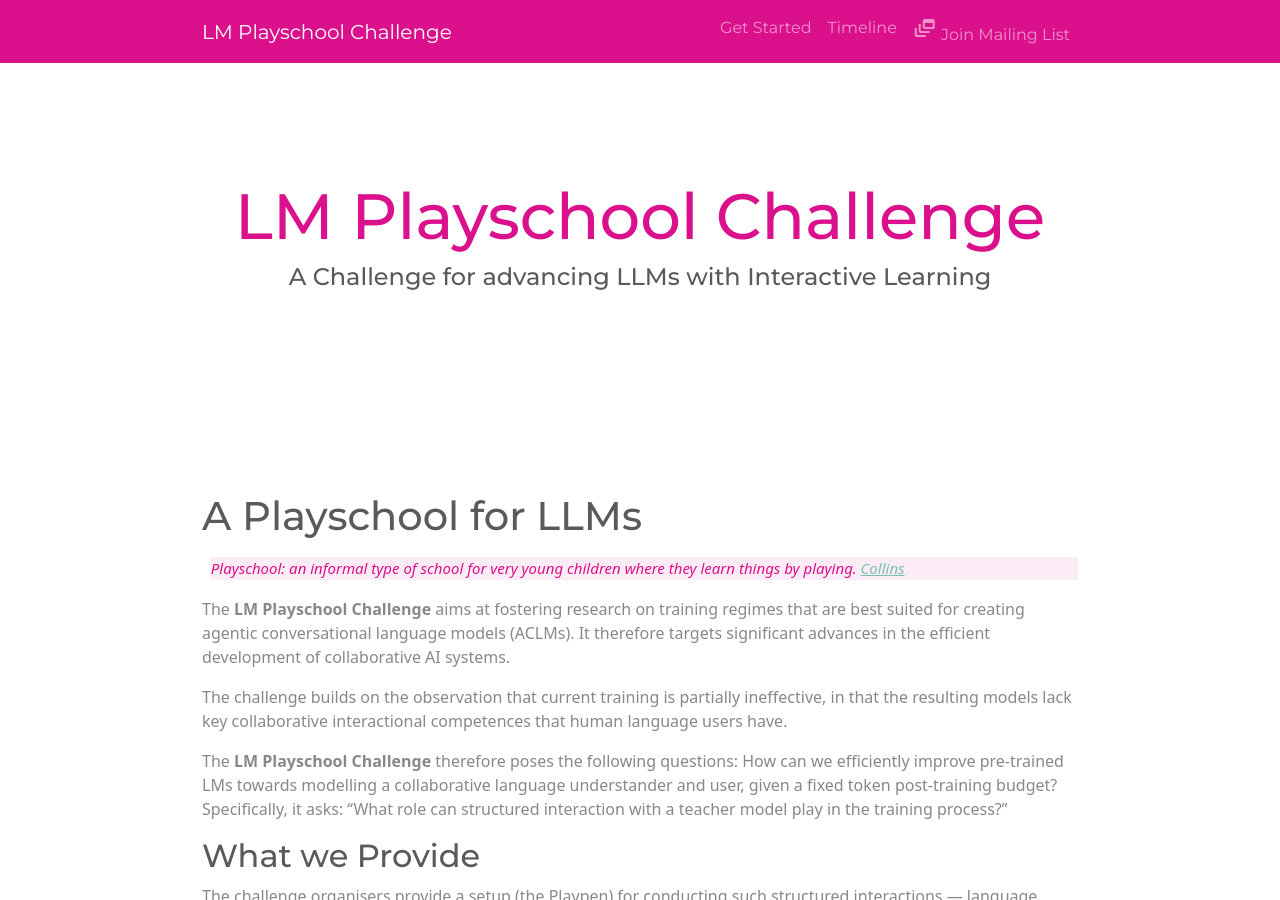
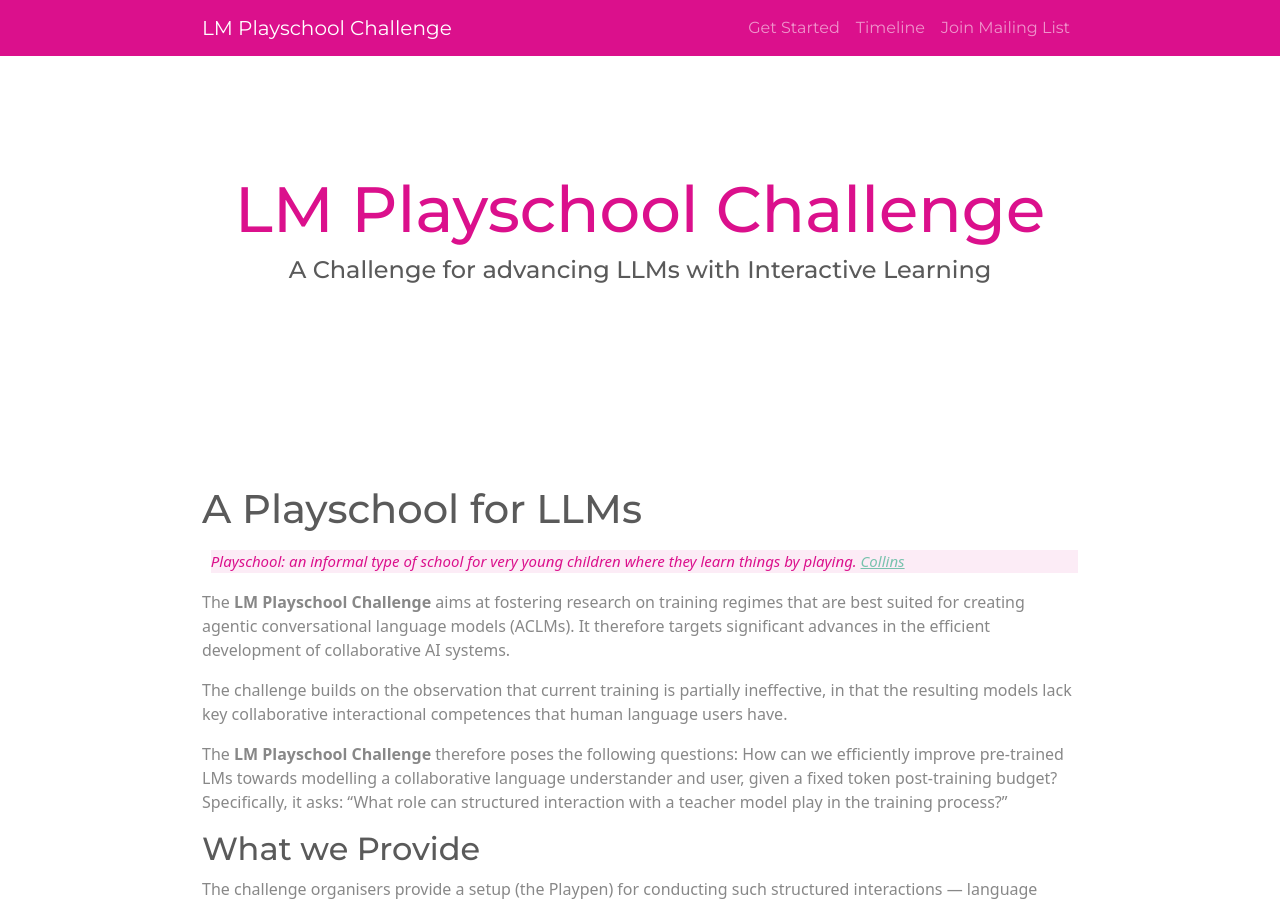
Before and after one commit to lm-playschool/lm-playschool.github.io, a Jekyll site: the page built from index.md, in a window 1280 px wide and 900 px high. Built offline with Jekyll 4.4.1, drawn with Linux system fonts in a browser that asks for light colours; our own code applies the rules of GitHub Pages for plain Markdown files.

Commit message:
removed icon

```diff
--- a/_includes/head.html
+++ b/_includes/head.html
@@ -4,7 +4,6 @@
   <meta name="viewport" content="width=device-width, initial-scale=1">
   {%- seo -%}
   <link rel="stylesheet" href="{{ "/assets/main.css" | relative_url }}">
- <link rel="stylesheet" href="https://fonts.googleapis.com/css2?family=Material+Symbols+Outlined:opsz,wght,FILL,GRAD@20,400,0,0&icon_names=dynamic_feed" />
   {%- feed_meta -%}
   <script src="{{ "/assets/javascript/bootstrap/bootstrap.bundle.min.js" | relative_url }}"></script>
 </head>
--- a/_includes/header.html
+++ b/_includes/header.html
@@ -26,7 +26,7 @@
           <a class="nav-link" href="{{ site.timeline_url }}">Timeline</a>
         </li>
         <li class="nav-item">
-          <a class="nav-link" href="{{ site.contacts_url }}"><span class="material-symbols-outlined">dynamic_feed</span> Join Mailing List</a>
+          <a class="nav-link" href="{{ site.contacts_url }}">Join Mailing List</a>
         </li>
       </ul>
     </div>
```
